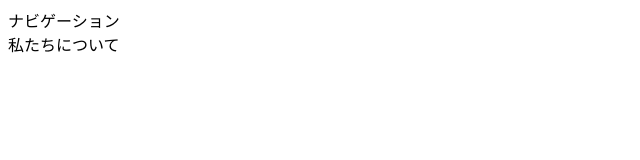
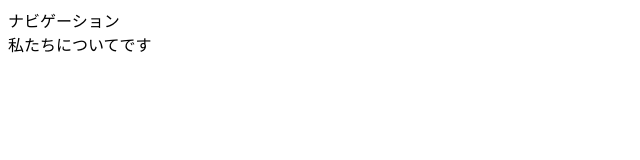
Before and after one commit to konishimari/first-github, a plain HTML site: page index.html in a window 1280 px wide. Shown: the full height of the page, 0-640 px from the left. Drawn offline with Linux system fonts and the light colour scheme.

Commit message:
私たちについてを変更

```diff
--- a/index.html
+++ b/index.html
@@ -8,6 +8,6 @@
 </head>
 <body>
     <div>ナビゲーション</div>
-    <div>私たちについて</div>
+    <div>私たちについてです</div>
 </body>
 </html>
```
